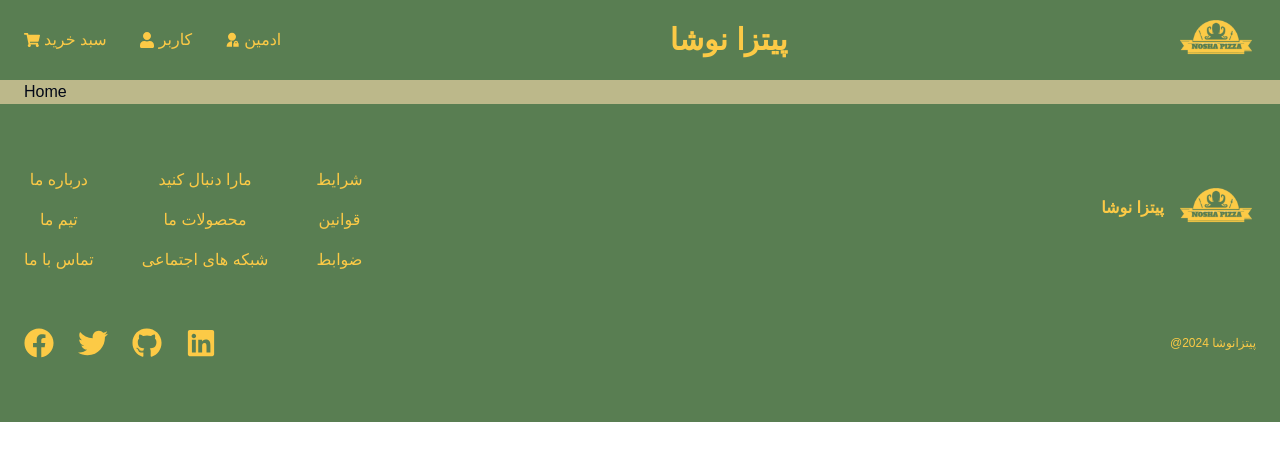
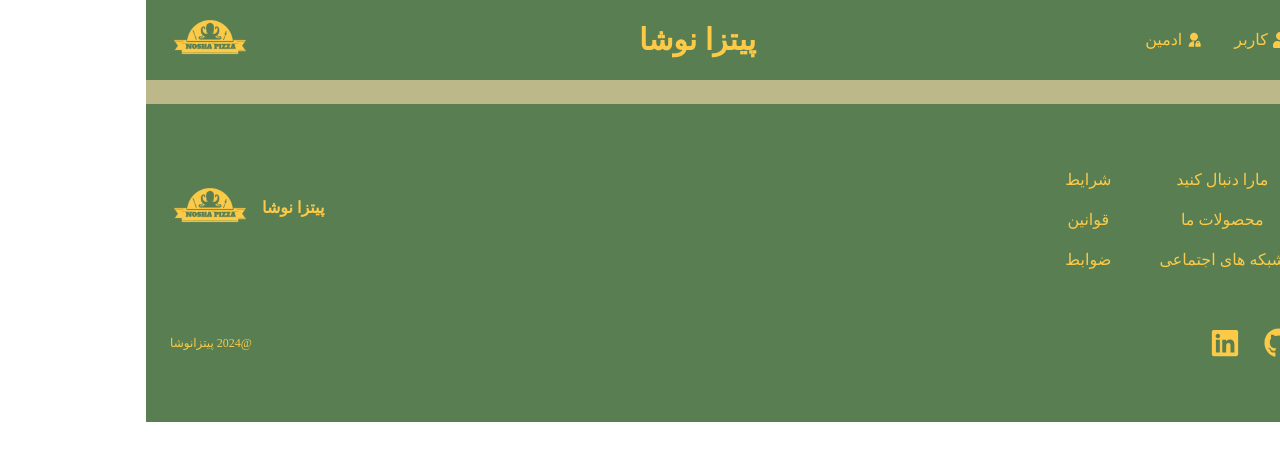
Before and after one commit to zainabmostajeran/maktab118-project-zeinab-mostajeran, a Next.js app: page / in a window 1280 px wide. Shown: the top 460 px of the page. Built offline with nearby package versions, Linux system fonts and the light colour scheme.

Commit message:
add font

```diff
--- a/app/globals.css
+++ b/app/globals.css
@@ -3,9 +3,9 @@
 @tailwind utilities;
 
 body {
-  font-family: Arial, Helvetica, sans-serif;
+  font-family:vazirmatn;
+  direction: rtl;
 }
-
 @layer base {
   :root {
     --background: 0 0% 100%;
```
Also changed, not shown: public/font/Vazirmatn-VariableFont_wght.ttf (added).
